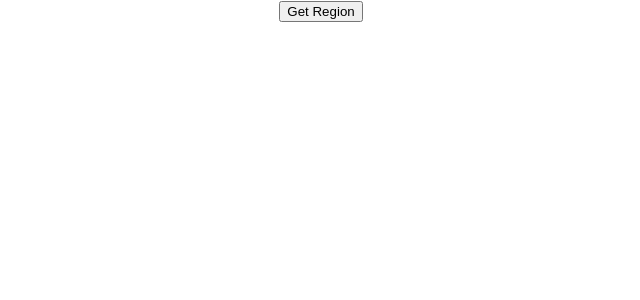
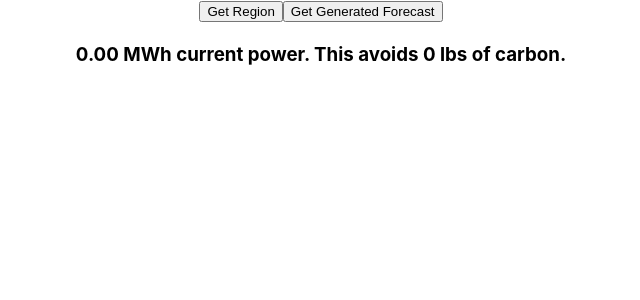
Before and after one commit to ClearloopData/Dashboard, a React (Create React App) app: page / in a window 1280 px wide. Shown: the top 300 px of the page, without its empty margins (319-959 px from the left). Built offline with nearby package versions, Linux system fonts and the light colour scheme; no server answers; the database is empty.

Commit message:
Testing some of the Firebase database columns

```diff
--- a/package.json
+++ b/package.json
@@ -7,6 +7,7 @@
     "@testing-library/react": "^13.4.0",
     "@testing-library/user-event": "^13.5.0",
     "axios": "^1.6.5",
+    "firebase": "^10.7.2",
     "react": "^18.2.0",
     "react-dom": "^18.2.0",
     "react-scripts": "5.0.1",
--- a/src/App.js
+++ b/src/App.js
@@ -1,10 +1,12 @@
-import './App.css';
-import Caller from './components/Caller';
+import "./App.css";
+import Caller from "./components/Caller";
+import CurrentPowerEmissions from "./components/CurrentPowerEmissions";
 
 function App() {
   return (
     <div className="App">
       <Caller />
+      <CurrentPowerEmissions />
     </div>
   );
 }
--- a/src/components/Caller.jsx
+++ b/src/components/Caller.jsx
@@ -34,10 +34,11 @@ const Caller = () => {
    * @return The region (abbreviated and full name) at the current latitude and longitude.
    */
   async function getRegion() {
-    if (token.value == "" || Date.now() - token.accessDate >= 1000 * 60 * 30) {
+    if (token.value === "" || Date.now() - token.accessDate >= 1000 * 60 * 30) {
       // If the token does not exist or has expired, get a new one.
       await login();
     }
+
     let headers = {
       "Content-Type": "application/json",
       Authorization: `Bearer ${token.value}`,
@@ -45,8 +46,8 @@ const Caller = () => {
 
     // The latitude and longitude of Nashville, TN.
     let params = {
-      latitude: "36.162663",
-      longitude: "-86.781601",
+      latitude: "32.7762719",
+      longitude: "-96.7968559",
       signal_type: "co2_moer",
     };
 
@@ -58,9 +59,38 @@ const Caller = () => {
       });
   }
 
+  /**
+   * Gets the most recently generated forecast for the given region and signal_type.
+   */
+  async function getGeneratedForecast() {
+    await login();
+
+    const config = {
+      headers: {
+        "Content-Type": "application/json",
+        Authorization: `Bearer ${token.value}`,
+      },
+    };
+
+    const params = {
+      startTime: "2022-07-15T00:00+00:00",
+      endTime: "2022-07-15T00:05+00:00",
+    };
+    var url = `https://api2.watttime.org/v2/data/?ba=CAISO_ZP26&starttime=${params["startTime"]}&endtime=${params["endTime"]}&style=all&moerversion=2.1`;
+    return await axios
+      .get(url, config)
+      .then((response) => {
+        return response.data;
+      })
+      .catch((error) => {
+        console.log(error);
+      });
+  }
+
   return (
     <div>
       <button onClick={getRegion}>Get Region</button>
+      <button onClick={getGeneratedForecast}>Get Generated Forecast</button>
       <h3>{regionName}</h3>
       <h4>{fullRegionName}</h4>
     </div>
--- /dev/null
+++ b/src/components/CurrentPowerEmissions.js
@@ -0,0 +1,34 @@
+import { useEffect, useState } from "react";
+import { app } from "../firebase/firebaseConfig";
+import { getDatabase, ref, onValue } from "firebase/database";
+
+const db = getDatabase(app);
+
+function CurrentPowerEmissions() {
+  const [currentPower, setCurrentPower] = useState(0);
+  const [currentEmissions, setCurrentEmissions] = useState(0);
+
+  useEffect(() => {
+    const checkCurrentValue = ref(db, `jackson2/realtimeData/lastHour`);
+    // When the current value changes, recalculate the TVA MOER value.
+    onValue(checkCurrentValue, (snapshot) => {
+      const data = snapshot.val();
+      const tvaMOER = data.lastValue.moer.TVA;
+      console.log(data);
+      console.log(tvaMOER);
+
+      setCurrentPower(data.summed.kwh / 1000);
+      setCurrentEmissions(tvaMOER * currentPower);
+    });
+  });
+  return (
+    <div>
+      <h3>
+        {currentPower.toFixed(2)} MWh current power. This avoids{" "}
+        {currentEmissions.toFixed(0)} lbs of carbon.
+      </h3>
+    </div>
+  );
+}
+
+export default CurrentPowerEmissions;
--- /dev/null
+++ b/src/firebase/firebaseConfig.js
@@ -0,0 +1,18 @@
+// Import the functions you need from the SDKs you need
+import { initializeApp } from "firebase/app";
+// TODO: Add SDKs for Firebase products that you want to use
+// https://firebase.google.com/docs/web/setup#available-libraries
+
+// Your web app's Firebase configuration
+const firebaseConfig = {
+  apiKey: "AIzaSyAY_PmACpnr_04EyfeL7TRx6iulKAQTaKg",
+  authDomain: "clearloop-6d591.firebaseapp.com",
+  databaseURL: "https://clearloop-6d591-default-rtdb.firebaseio.com",
+  projectId: "clearloop-6d591",
+  storageBucket: "clearloop-6d591.appspot.com",
+  messagingSenderId: "716705809629",
+  appId: "1:716705809629:web:7fd738f3ba7a1639da4734",
+};
+
+// Initialize Firebase
+export const app = initializeApp(firebaseConfig);
```
Also changed, not shown: 2 other files (tests, documents, lock files or other folders).
